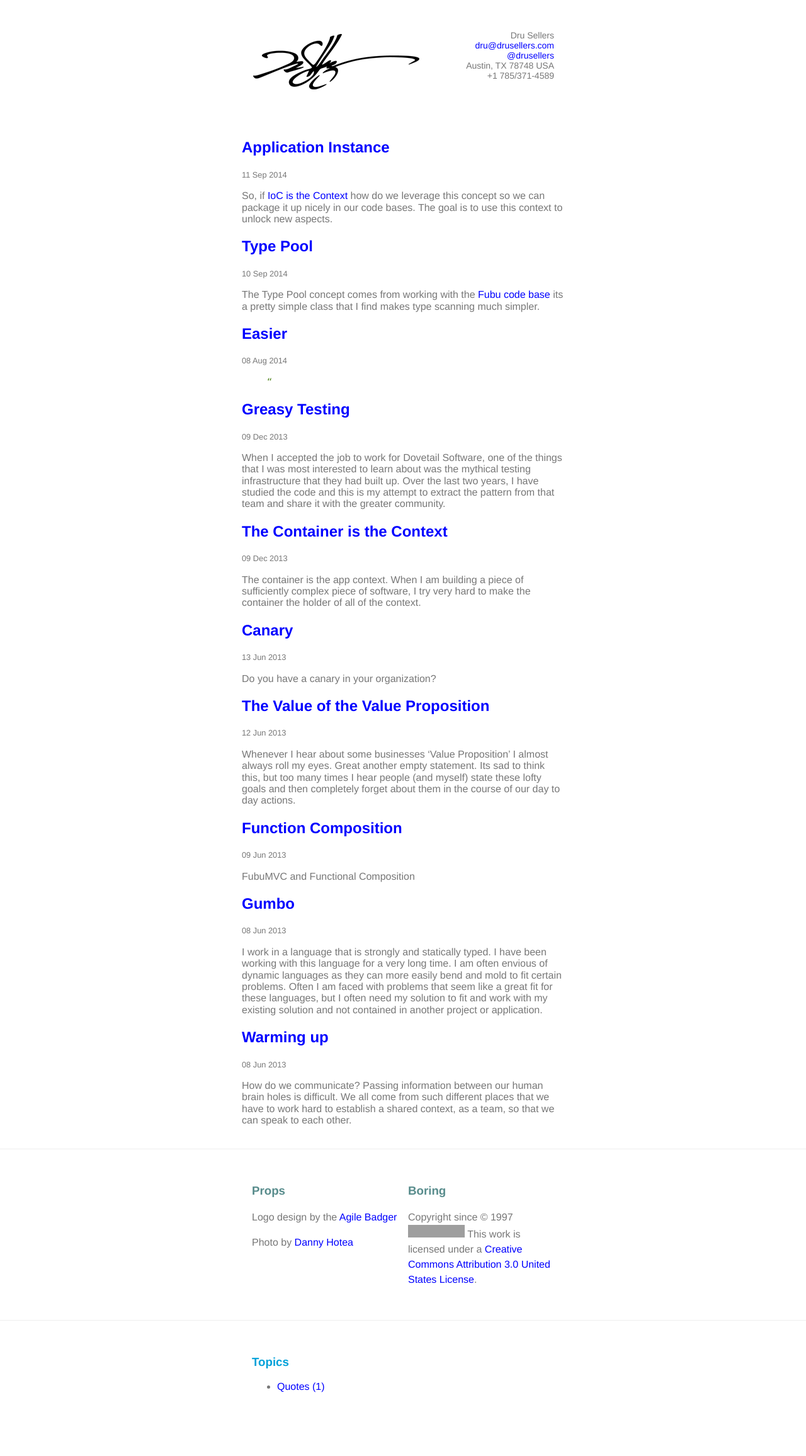
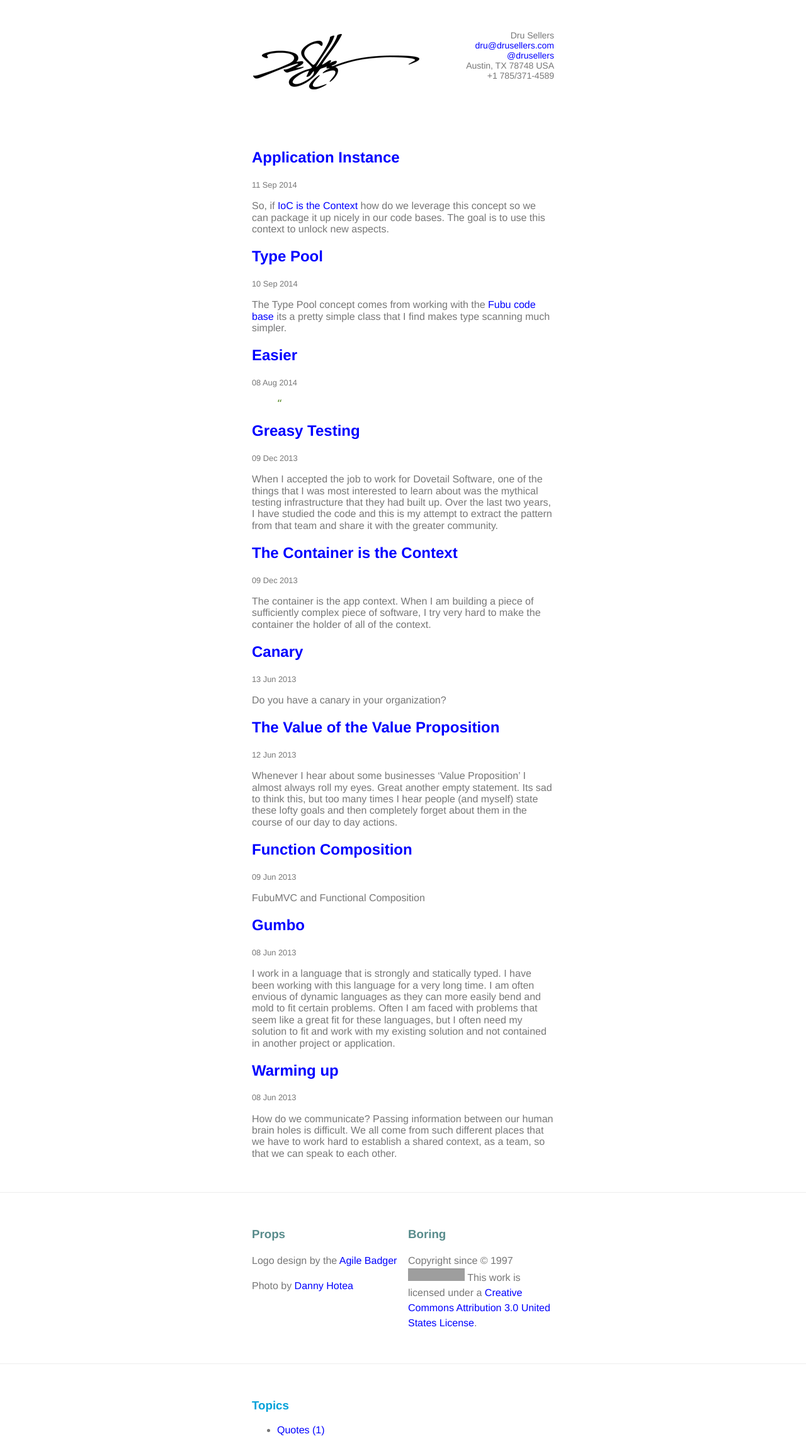
Before and after one commit to drusellers/drusellers.github.io, a Jekyll site: the page built from posts.html, in a window 1280 px wide. Shown: the whole page at 63% size. Built offline with Jekyll 4.4.1, drawn with Linux system fonts in a browser that asks for light colours; nearby versions of some CDN libraries; before the commit the page ends 2244 px from its top, so only the background shows below that; grey boxes are pictures that could not be loaded.

Commit message:
better mobile padding

```diff
--- a/iron.html
+++ b/iron.html
@@ -3,7 +3,7 @@ layout: default
 logo: logo-black
 bodyId: iron
 ---
-<div class="container">
+<div class="mw6 mw6-ns center pa3">
   <h1>Iron and the Soul</h1>
   <h2>by Henry Rollins</h2>
 
--- a/posts.html
+++ b/posts.html
@@ -4,9 +4,9 @@ logo: logo-black
 bodyId: home
 ---
 
-<div class="mw6 mw6-ns center">
+<div class="mw6 mw6-ns center pa3">
     {% for post in site.posts where:"category":"post"%}
-    <article class="post">
+    <article>
       <h2><a href="{{post.url}}">{{ post.title }}</a></h2>
 
       <small class="datetime muted">{{ post.date | date_to_string }}</small>
```
